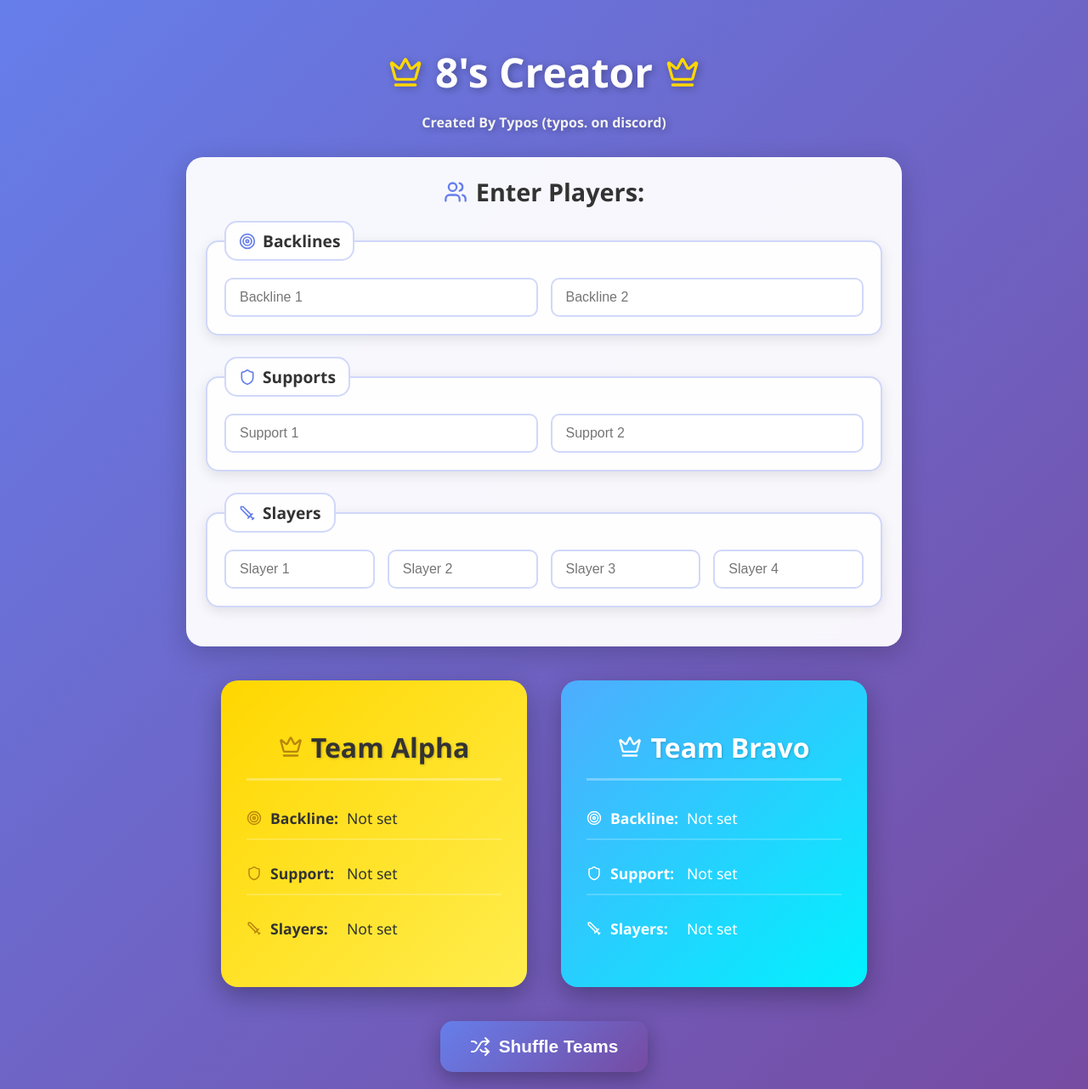
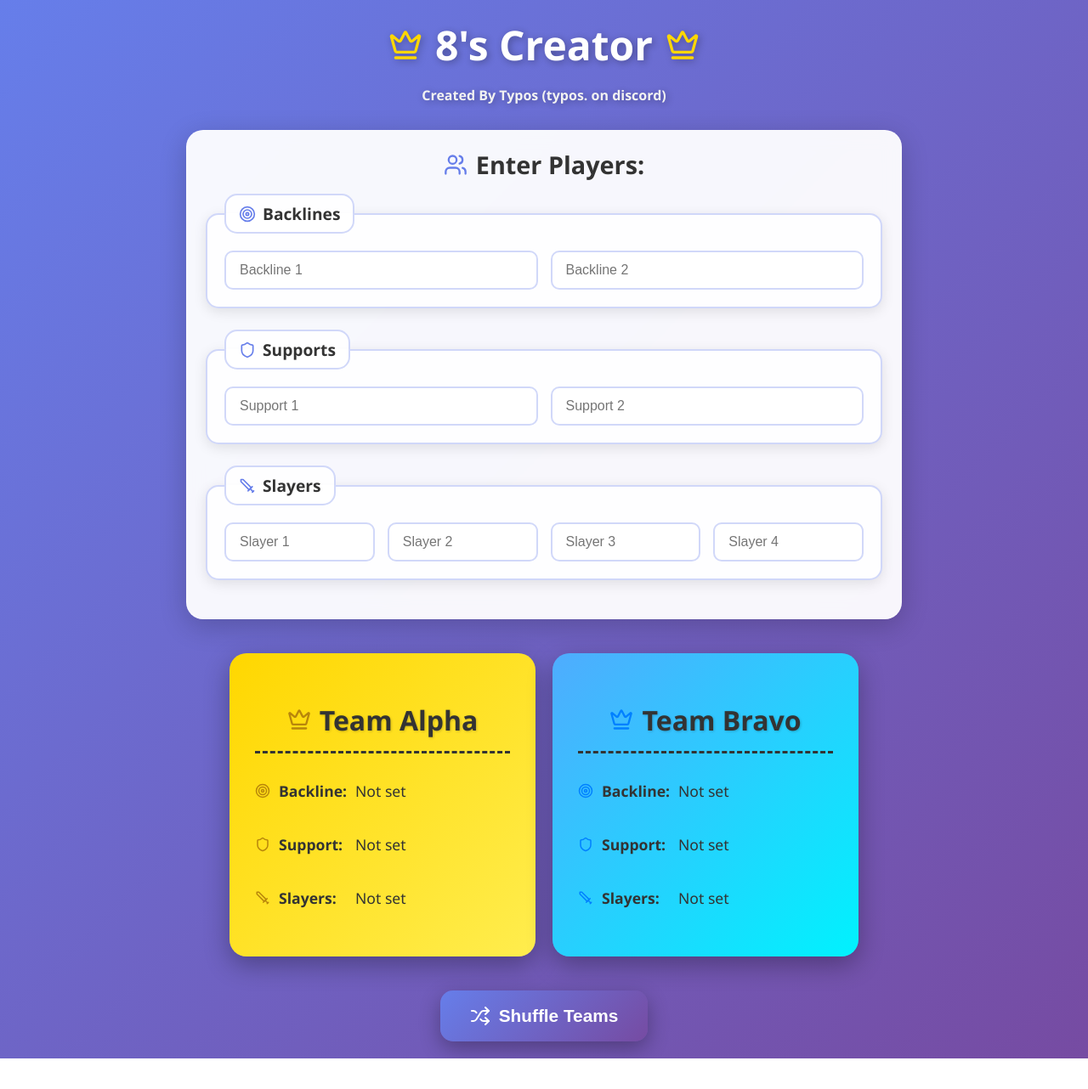
Before and after one commit to JOwen-ster/Eights-Creator, a React (Vite) app: page / in a window 1280 px wide. Shown: the whole page at 85% size. After the commit the page ends 1246 px from the top, so only its background shows below. Built offline with nearby package versions, Linux system fonts and the light colour scheme.

Commit message:
Update css

```diff
--- a/package.json
+++ b/package.json
@@ -12,7 +12,8 @@
   "dependencies": {
     "lucide-react": "^0.525.0",
     "react": "^19.1.0",
-    "react-dom": "^19.1.0"
+    "react-dom": "^19.1.0",
+    "react-hot-toast": "^2.5.2"
   },
   "devDependencies": {
     "@eslint/js": "^9.30.1",
--- a/src/App.css
+++ b/src/App.css
@@ -4,19 +4,20 @@ html, body{
 }
 
 .app {
+  box-sizing: border-box;
+  min-height: 100dvh;
+  background: linear-gradient(135deg, #667eea 0%, #764ba2 100%);
+  text-align: center;
   font-family: 'Segoe UI', Tahoma, Geneva, Verdana, sans-serif;
-  text-align: center;
+  padding: 20px;
   margin: 0;
-  min-height: 100vh;
-  background: linear-gradient(135deg, #667eea 0%, #764ba2 100%);
-  padding: 20px;
-  box-sizing: border-box;
 }
 
 .title {
   color: #ffffff;
   font-size: 3rem;
   margin-bottom: 10px;
+  margin-top: 0;
   text-shadow: 2px 2px 8px rgba(0,0,0,0.3);
   display: flex;
   align-items: center;
@@ -51,10 +52,9 @@ html, body{
   max-width: 800px;
   margin-left: auto;
   margin-right: auto;
-  margin-bottom: px;
 }
 
-.input-container h3 {
+.input-title {
   color: #333;
   margin: 0 0 15px 0;
   font-size: 1.8rem;
@@ -81,8 +81,7 @@ html, body{
 }
 
 .role-group:hover {
-  border-color: rgba(102, 126, 234, 0.5);
-  transform: translateY(-2px);
+  border-color: rgba(102, 126, 234, 0.6);
 }
 
 .role-group legend {
@@ -125,23 +124,23 @@ html, body{
   color: #333;
 }
 
+.player-input:hover {
+  border-color: rgba(102, 126, 234, .6);
+}
+
 .player-input:focus {
   outline: none;
-  border-color: #667eea;
+  border-color: rgba(102, 126, 234, 1);
   box-shadow: 0 0 15px rgba(102, 126, 234, 0.4);
-  transform: translateY(-1px);
+  transform: translateY(-8px);
   background: #ffffff;
-}
-
-.player-input:hover {
-  border-color: rgba(102, 126, 234, 0.5);
 }
 
 .teams-section {
   display: flex;
   align-items: center;
   justify-content: center;
-  gap: 40px;
+  gap: 20px;
   margin-bottom: 40px;
   flex-wrap: wrap;
 }
@@ -155,7 +154,7 @@ html, body{
 }
 
 .team-container:hover {
-  transform: translateY(-5px);
+  transform: translateY(-10px);
   box-shadow: 0 15px 40px rgba(0,0,0,0.4);
 }
 
@@ -166,13 +165,13 @@ html, body{
 
 .team-container:last-child {
   background: linear-gradient(135deg, #4facfe 0%, #00f2fe 100%);
-  color: #fff;
+  color: #333;
 }
 
 .team-title {
   margin-bottom: 20px;
   font-size: 2rem;
-  border-bottom: 3px solid rgba(255, 255, 255, 0.3);
+  border-bottom: 3px dashed #333;
   padding-bottom: 15px;
   display: flex;
   align-items: center;
@@ -192,7 +191,7 @@ html, body{
 }
 
 .team-container:last-child .team-icon {
-  color: #ffffff;
+  color: #0080ff;
 }
 
 .team-content {
@@ -203,7 +202,6 @@ html, body{
   margin-bottom: 15px;
   font-size: 1.1rem;
   padding: 12px 0;
-  border-bottom: 2px solid rgba(255, 255, 255, 0.2);
   display: flex;
   align-items: center;
   gap: 10px;
@@ -224,7 +222,7 @@ html, body{
 }
 
 .team-container:last-child .inline-icon {
-  color: #ffffff;
+  color: #0080ff;
 }
 
 .team-role strong {
@@ -251,12 +249,12 @@ html, body{
 }
 
 .shuffle-button:hover {
-  transform: translateY(-5px);
+  transform: translateY(-10px);
   box-shadow: 0 12px 35px rgba(0,0,0,0.4);
 }
 
 .shuffle-button:active {
-  transform: translateY(1px);
+  transform: translateY(0);
 }
 
 .button-icon {
--- a/src/App.tsx
+++ b/src/App.tsx
@@ -1,5 +1,6 @@
 import { useState, useEffect } from "react";
 import { Users, Shuffle, Target, Shield, Sword, Crown } from "lucide-react";
+import toast, {Toaster} from "react-hot-toast";
 import "./App.css";
 
 interface Team {
@@ -96,16 +97,21 @@ function App() {
       players.slayer4,
     ].filter((s) => s.trim() !== "");
 
-    if (slayers.length === 4) {
-      const shuffledSlayers = shuffleArray(slayers);
+    if (slayers.length === 4 &&
+      players.backline1 &&
+      players.backline2 &&
+      players.support1 &&
+      players.support2
+    ) {
+      const shuffledSlayers: string[] = shuffleArray(slayers);
 
-      const newAlpha = {
+      const newAlpha: Team = {
         backline: players.backline1,
         support: players.support1,
         slayers: shuffledSlayers.slice(0, 2),
       };
 
-      const newBravo = {
+      const newBravo: Team = {
         backline: players.backline2,
         support: players.support2,
         slayers: shuffledSlayers.slice(2),
@@ -134,12 +140,9 @@ function App() {
   useEffect(generateTeams, [players]);
 
   const shuffleTeams = () => {
-    if (
-      !alphaTeam.backline ||
-      !alphaTeam.support ||
-      alphaTeam.slayers.length === 0
-    ) {
-      alert("Please fill in all player names before shuffling!");
+    const allPlayersHaveValues = Object.values(players).every(value => value.trim() !== "");
+    if ( !allPlayersHaveValues ) {
+      toast.error("Please fill in all player names before shuffling!");
       return;
     }
 
@@ -158,7 +161,7 @@ function App() {
       attempts++;
     } while (
       (areSlayersEqual(newAlphaSlayers, prevSlayers.alpha) ||
-        areSlayersEqual(newBravoSlayers, prevSlayers.bravo)) &&
+      areSlayersEqual(newBravoSlayers, prevSlayers.bravo)) &&
       attempts < 100
     );
 
@@ -171,6 +174,7 @@ function App() {
       alpha: [...newAlphaSlayers],
       bravo: [...newBravoSlayers],
     });
+    toast.success("Re-shuffled teams!")
   };
 
   const inputGroups = [
@@ -196,6 +200,9 @@ function App() {
 
   return (
     <div className="app">
+      <Toaster
+        position="bottom-right"
+      />
       <h1 className="title">
         <Crown className="title-icon" />
         8's Creator
@@ -206,7 +213,7 @@ function App() {
       </h3>
 
       <div className="input-container">
-        <h3>
+        <h3 className="input-title">
           <Users className="section-icon" />
           Enter Players:
         </h3>
```
Also changed, not shown: 6 other files (tests, documents, lock files or other folders).
